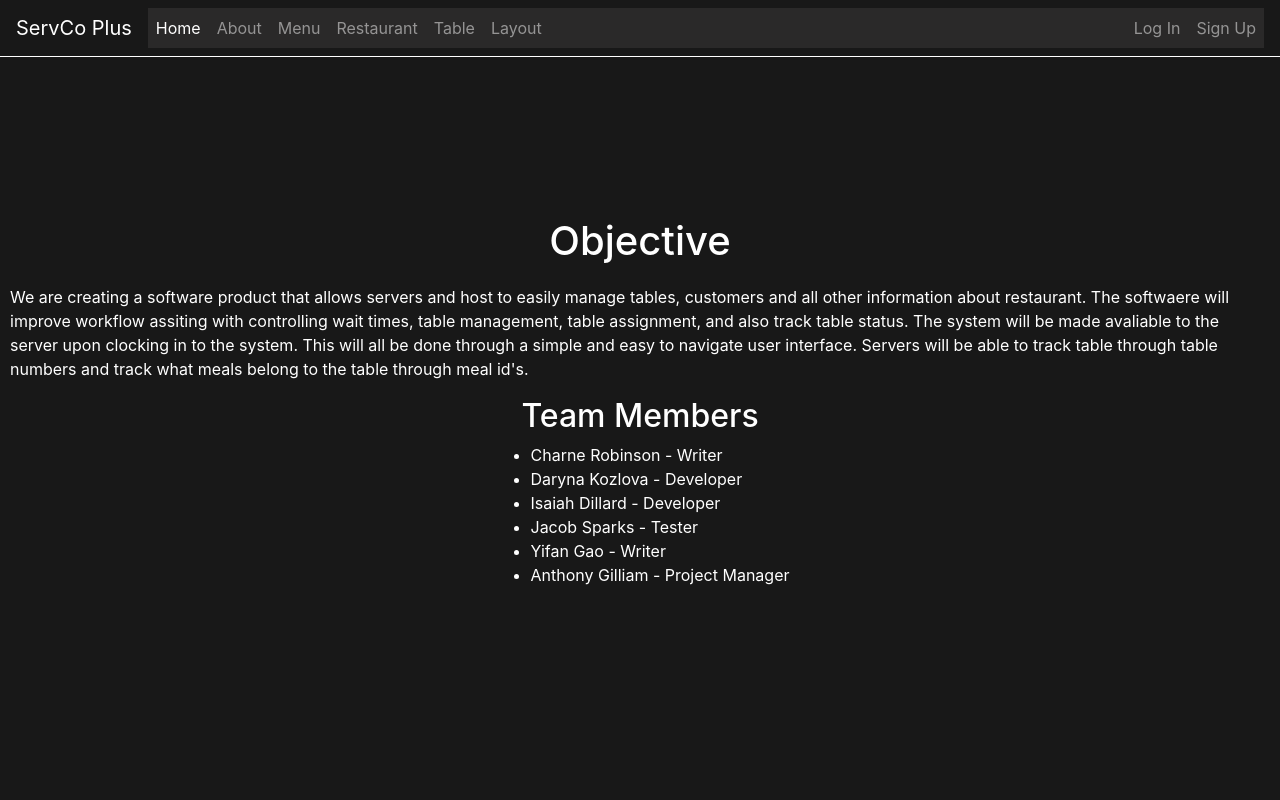
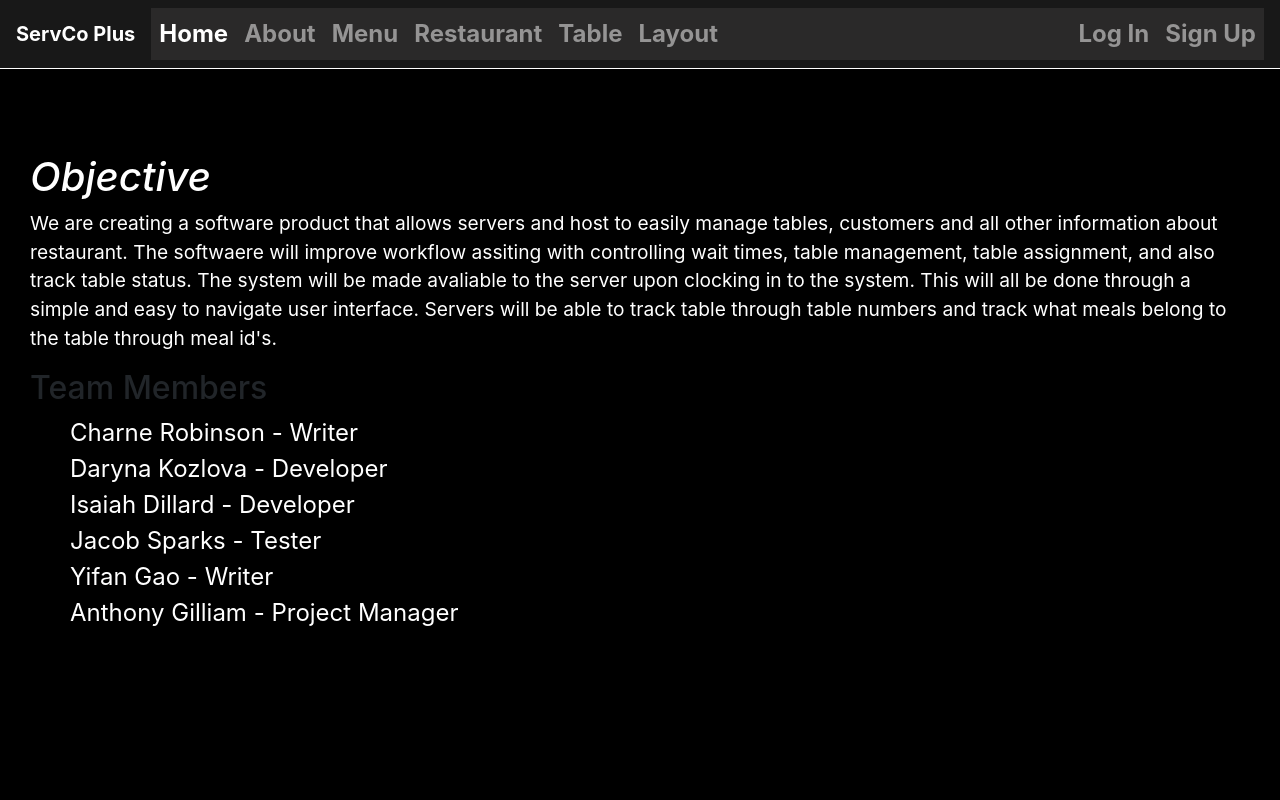
Before and after one commit to Zokibi/Group-6---Fall2024, a Django app: page /about/ in a window 1280 px wide. Run offline with Django 5.2, Linux system fonts and the light colour scheme; some libraries are stand-ins or nearby versions.

Commit message:
Implemented Isaiah's CSS

```diff
--- /dev/null
+++ b/Table Management Software/TableManagementSoftware/TMS/static/myCSS/about.css
@@ -0,0 +1,38 @@
+body {
+
+    height: 100vh;
+    width: 100vw;
+    display: flex;
+    align-items: center;
+    justify-content: center;
+    background-color: black;
+    background-size: cover;
+    padding: 30px;
+}
+
+
+h1 {
+
+    color: white;
+    font-style: oblique;
+}
+
+p {
+
+    color: white;
+    font-size: larger;
+
+}
+
+ul {
+
+    color: white;
+    font-size: x-large;
+    list-style: none;
+}
+
+.section {
+
+    padding: 10px;
+
+}
--- a/Table Management Software/TableManagementSoftware/TMS/static/myCSS/navbar.css
+++ b/Table Management Software/TableManagementSoftware/TMS/static/myCSS/navbar.css
@@ -4,6 +4,8 @@
     top: 0px;
     width: 100%;
     border-bottom: 1px white solid;
+    font-size: x-large;
+    font-weight: 700;
 }
 
 .navbar-collapse{
@@ -14,7 +16,6 @@
 .nav-info{
     display: flex;
     flex-direction: row;
-
 }
 
 @media (max-width: 992px) {
--- a/Table Management Software/TableManagementSoftware/TMS/templates/about.html
+++ b/Table Management Software/TableManagementSoftware/TMS/templates/about.html
@@ -2,7 +2,7 @@
 {% load static %}
 {% block title %} Login Page {% endblock %}
 {% block styles %}
-<link rel="stylesheet" href="{% static 'myCSS/sign_in.css' %}">
+<link rel="stylesheet" href="{% static 'myCSS/about.css' %}">
 {% endblock styles %}
 {% block content %}
 <div class="wrapper-about wrapper">
--- a/Table Management Software/TableManagementSoftware/TMS/templates/home.html
+++ b/Table Management Software/TableManagementSoftware/TMS/templates/home.html
@@ -1,7 +1,7 @@
 {% extends "base.html" %}
 {% load static %}
 {% block styles %}
-<link rel="stylesheet" href="{% static 'myCSS/sign_in.css' %}">
+<link rel="stylesheet" href="{% static 'myCSS/home.css' %}">
 {% endblock styles %}
 {% block title %}
 Welcome to ServCo Plus
```
Also changed, not shown: Table Management Software/TableManagementSoftware/TMS/static/myCSS/home.css (added, +14 -0 lines).
